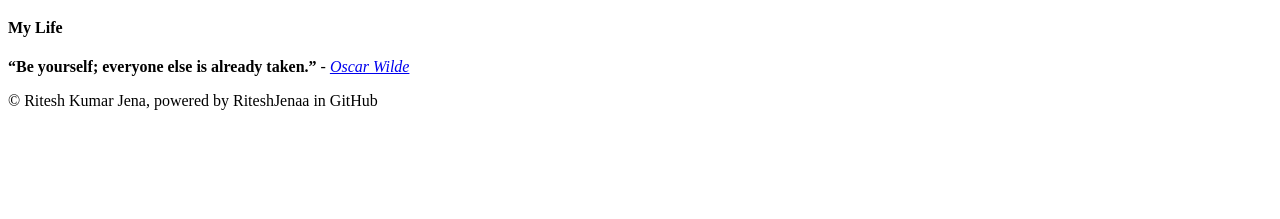
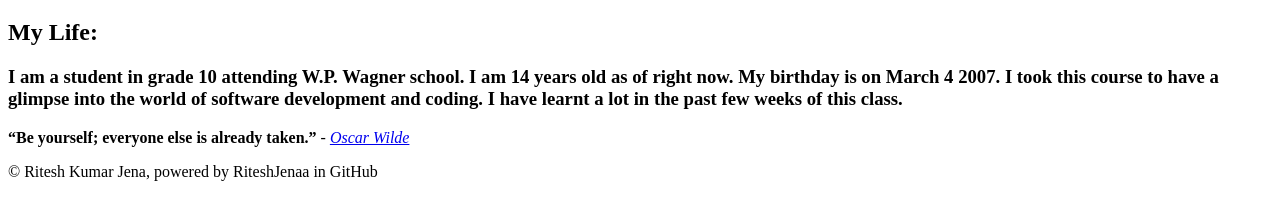
Before and after one commit to RiteshJenaa/WHO-AM-I-RITESH-JENA.github.io, a plain HTML site: page childPages/My Meta Data.html in a window 1280 px wide. Shown: the part 61-280 px from the top of the page. Drawn offline with Linux system fonts and the light colour scheme.

Commit message:
Update My Meta Data.html

```diff
--- a/childPages/My Meta Data.html
+++ b/childPages/My Meta Data.html
@@ -9,7 +9,7 @@
     <!-- USed by Google Search -->
     <meta name="author" content="Ritesh Jena">
     <meta name="description" content="My Meta Data">
-    <meta name="keywords" content="Meta Data, viewport, title">
+    <meta name="keywords" content="Meta Data, RiteshJenaa, Life">
     <meta name="viewport" content="width=device-width, initial-scale=1.0">
 
     <style> div {border: thin solid blue;} </style>
@@ -20,7 +20,8 @@
     <nav></nav>
     <aside></aside>
     <section><article>
-      <h4>My Life</h4>
+      <h2>My Life:</h2>
+      <h3>I am a student in grade 10 attending W.P. Wagner school. I am 14 years old as of right now. My birthday is on March 4 2007. I took this course to have a glimpse into the world of software development and coding. I have learnt a lot in the past few weeks of this class.</h3>
     </article></section>
 
   </body>
```
